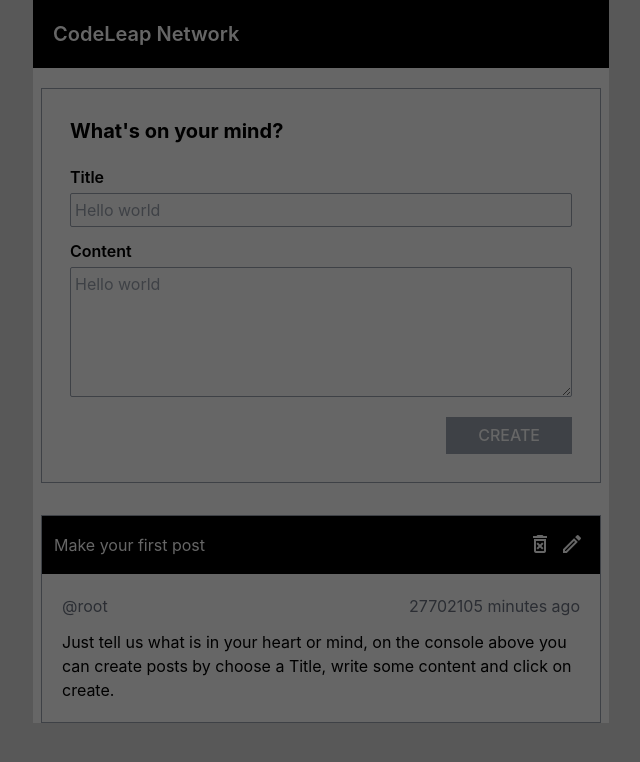
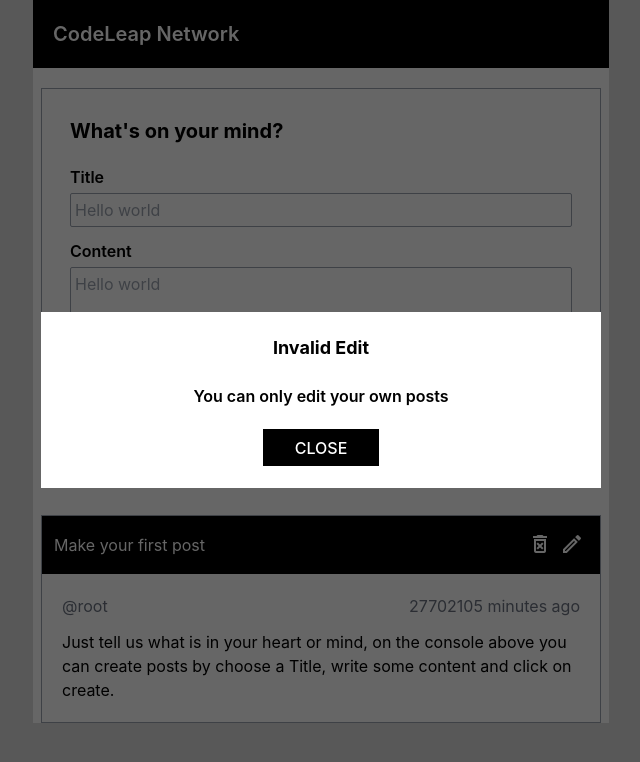
Before and after one commit to Adson-Gomes-Oliveira/Codeleap_Network, a React (Create React App) app: page /home in a window 1280 px wide. Both pictures are taken after a click on the button "edit". Shown: the top 762 px of the page, without its empty margins (319-959 px from the left). Built offline with nearby package versions, Linux system fonts and the light colour scheme.

Commit message:
<feat>: Unvalid user edit alert done

```diff
--- a/src/components/DeletePopup.jsx
+++ b/src/components/DeletePopup.jsx
@@ -1,5 +1,22 @@
 import React from 'react';
+import { useDispatch } from 'react-redux';
 
-const DeletePopup = () => {}
+import actions from '../actions';
+
+const DeletePopup = () => {
+  const dispatch = useDispatch();
+
+  const handleClose = () => {
+    dispatch(actions.postAction.togglePopup(null, false, 0));
+  }
+
+  return(
+    <div class="unvalid-user-alert">
+      <span>Invalid Edit</span>
+      <span>You can only edit your own posts</span>
+      <button type="button" onClick={handleClose}>CLOSE</button>
+    </div>
+  )
+}
 
 export default DeletePopup;
--- a/src/components/UnvalidPopup.jsx
+++ b/src/components/UnvalidPopup.jsx
@@ -1,5 +1,22 @@
 import React from 'react';
+import { useDispatch } from 'react-redux';
 
-const UnvalidPopup = () => {}
+import actions from '../actions';
+
+const UnvalidPopup = () => {
+  const dispatch = useDispatch();
+
+  const handleClose = () => {
+    dispatch(actions.postAction.togglePopup(null, false, 0));
+  }
+
+  return(
+    <div class="unvalid-user-alert">
+      <span>Invalid Edit</span>
+      <span>You can only edit your own posts</span>
+      <button type="button" onClick={handleClose}>CLOSE</button>
+    </div>
+  )
+}
 
 export default UnvalidPopup;
--- a/src/pages/style.homepage.css
+++ b/src/pages/style.homepage.css
@@ -140,4 +140,20 @@
   .post-section .post .post-content .content-header {
     @apply mb-3 text-base text-gray-500 flex justify-between;
   }
+
+  .unvalid-user-alert {
+    @apply w-[35rem] h-44 bg-white flex flex-col items-center justify-evenly;
+  }
+
+  .unvalid-user-alert span:first-of-type {
+    @apply font-bold text-lg;
+  }
+
+  .unvalid-user-alert span:nth-child(2) {
+    @apply font-semibold;
+  }
+
+  .unvalid-user-alert button {
+    @apply px-8 py-[0.40rem] bg-black text-white font-medium;
+  }
 }
--- a/src/redux/reducers/homepageReducer.js
+++ b/src/redux/reducers/homepageReducer.js
@@ -17,7 +17,7 @@
     switch: false,
     editMode: false,
     deleteMode: false,
-    unvalidUserMode: false,
+    unvalidUserMode: true,
   },
   postEdit: 0,
 }
```
